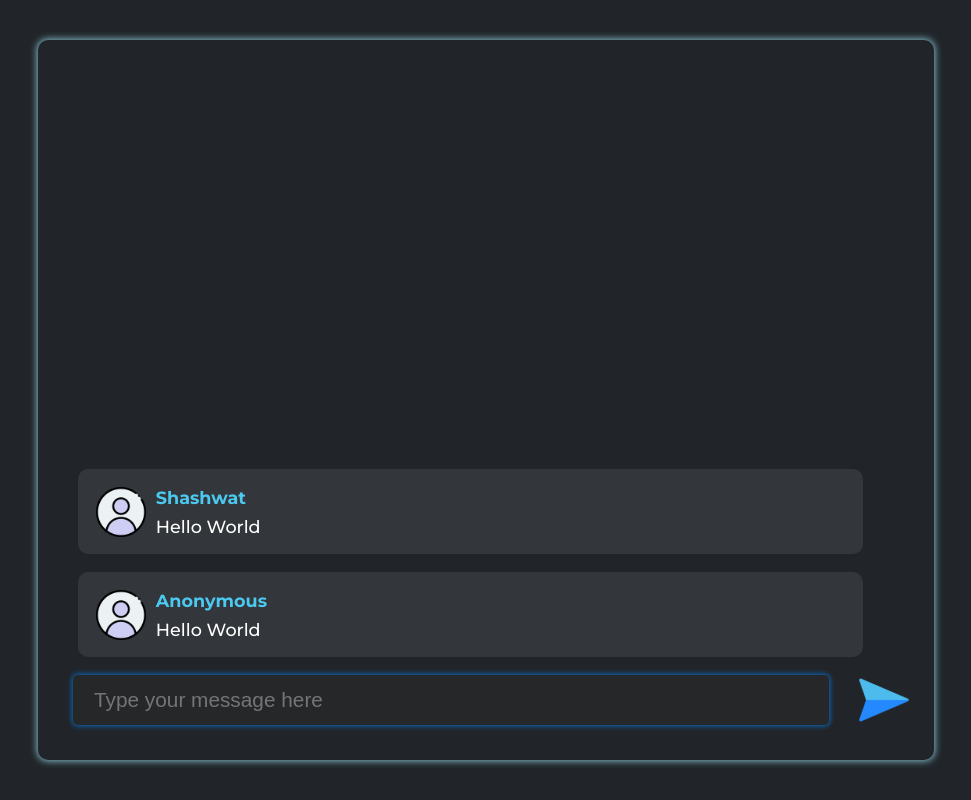
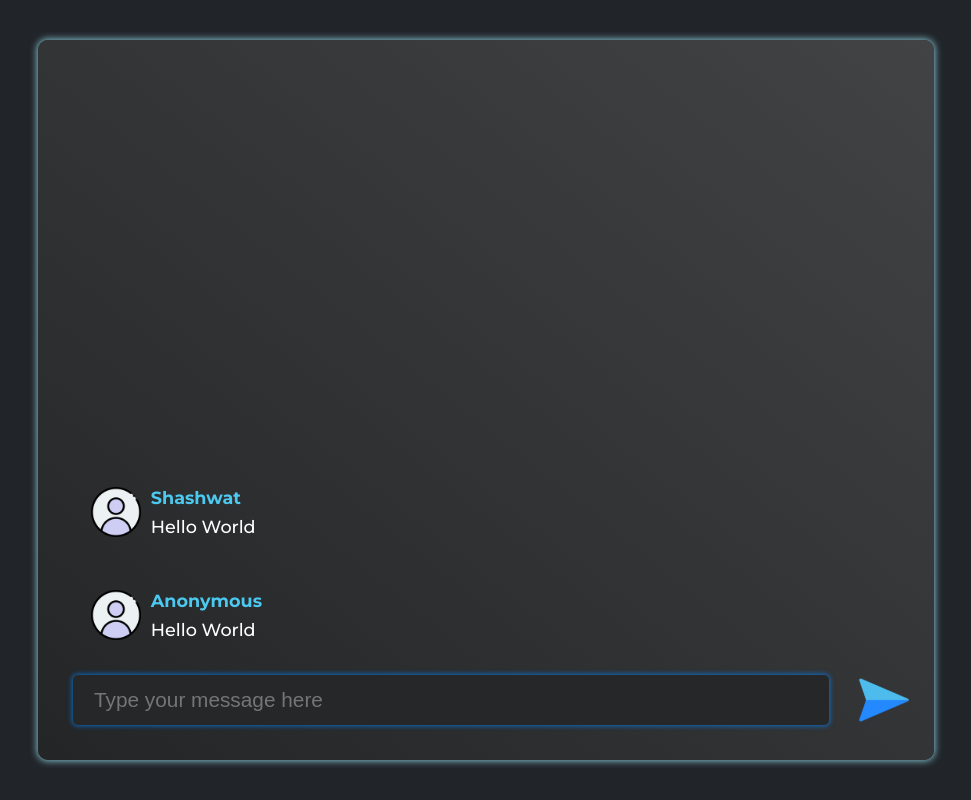
Before and after one commit to rushitote/slick-chat, a React (Create React App) app in the folder front-end/: page / in a window 1280 px wide. Shown: the whole page, without its empty margins (154-1125 px from the left). Built offline with nearby package versions, Linux system fonts and the light colour scheme.

Commit message:
finalized(sort of) chat window

```diff
--- a/front-end/src/components/Chat/ChatWindow.module.css
+++ b/front-end/src/components/Chat/ChatWindow.module.css
@@ -6,5 +6,7 @@
   height: 90%;
   width: min(70%, 1500px);
   box-shadow: 0px 0px 7px 1px rgba(156, 229, 247, 0.8);
+  background: linear-gradient(to bottom left, #414345, #232526);
+
   border-radius: 10px;
 }
--- a/front-end/src/components/Chat/Message.module.css
+++ b/front-end/src/components/Chat/Message.module.css
@@ -2,11 +2,10 @@
   padding: 1em;
   display: flex;
   gap: 10px;
-  background-color: rgba(92, 95, 97, 0.3);
+  /* background-color: rgba(92, 95, 97, 0.3); */
   border-radius: 10px;
   width: 95%;
   /* box-shadow: 0px 0 1px 1px rgba(255, 255, 255, 0.9); */
-  margin-left: 5px;
 }
 
 .message-user-image {
```
